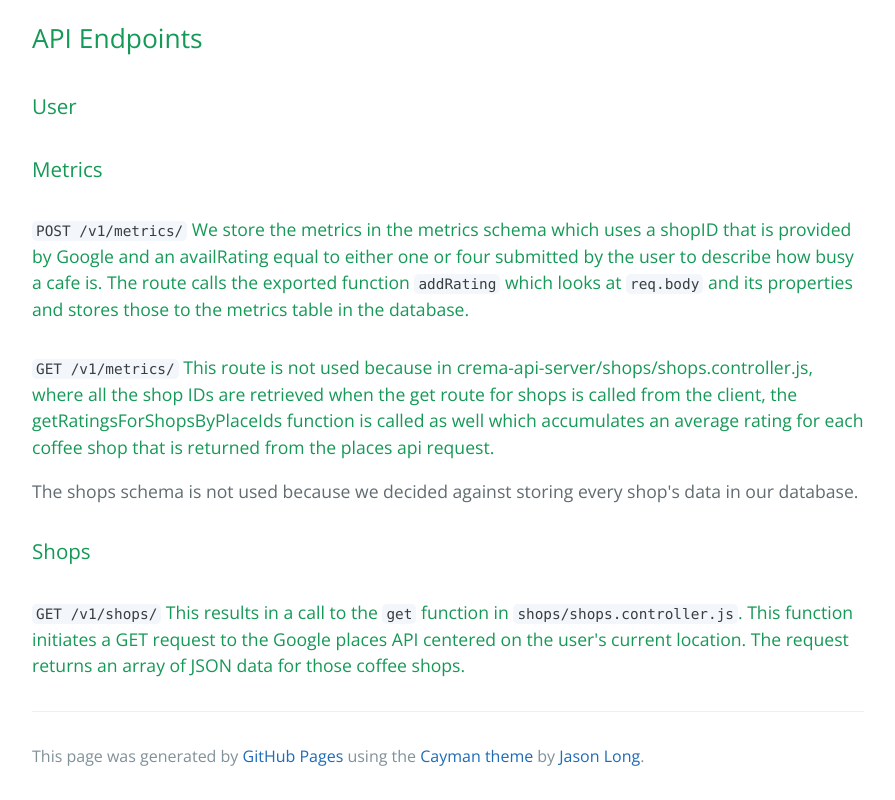
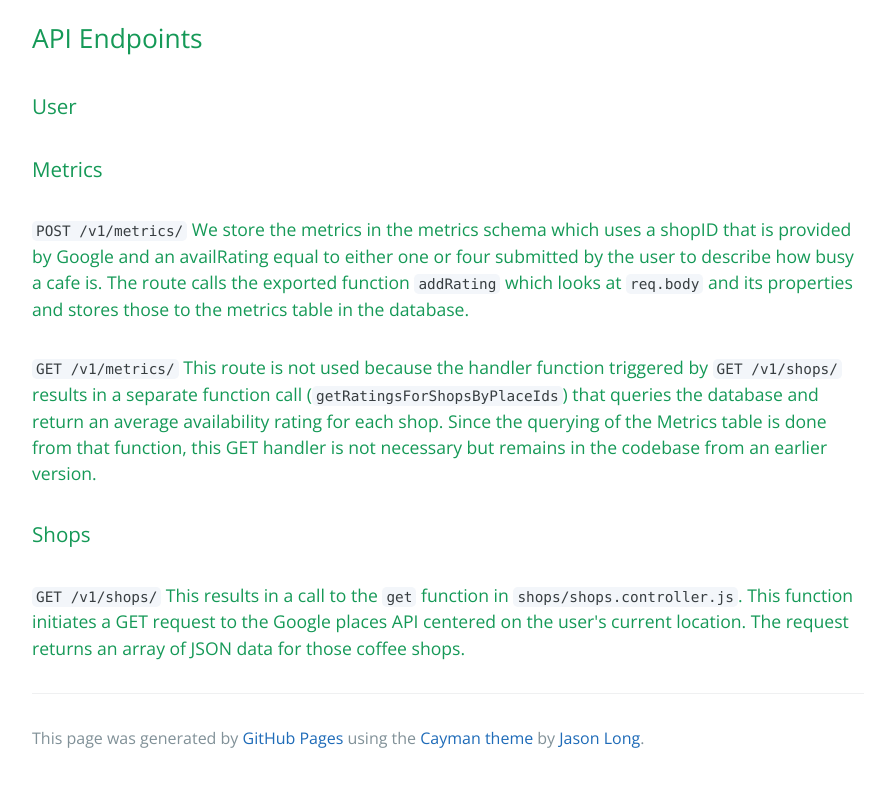
Before and after one commit to CremaLabs/cremaLabs.github.io, a plain HTML site: page index.html in a window 1280 px wide. Shown: the part 1525-2325 px from the top of the page, without its empty margins (192-1087 px from the left). Drawn offline with nearby package versions, Linux system fonts and the light colour scheme.

Commit message:
Replace master branch with page content via GitHub

```diff
--- a/index.html
+++ b/index.html
@@ -68,9 +68,7 @@
 <a id="post-v1metrics--we-store-the-metrics-in-the-metrics-schema-which-uses-a-shopid-that-is-provided-by-google-and-an-availrating-equal-to-either-one-or-four-submitted-by-the-user-to-describe-how-busy-a-cafe-is-the-route-calls-the-exported-function-addrating-which-looks-at-reqbody-and-its-properties-and-stores-those-to-the-metrics-table-in-the-database" class="anchor" href="#post-v1metrics--we-store-the-metrics-in-the-metrics-schema-which-uses-a-shopid-that-is-provided-by-google-and-an-availrating-equal-to-either-one-or-four-submitted-by-the-user-to-describe-how-busy-a-cafe-is-the-route-calls-the-exported-function-addrating-which-looks-at-reqbody-and-its-properties-and-stores-those-to-the-metrics-table-in-the-database" aria-hidden="true"><span aria-hidden="true" class="octicon octicon-link"></span></a><code>POST /v1/metrics/</code>  We store the metrics in the metrics schema which uses a shopID that is provided by Google and an availRating equal to either one or four submitted by the user to describe how busy a cafe is. The route calls the exported function <code>addRating</code> which looks at <code>req.body</code> and its properties and stores those to the metrics table in the database.</h4>
 
 <h4>
-<a id="get-v1metrics-this-route-is-not-used-because-in-crema-api-servershopsshopscontrollerjs-where-all-the-shop-ids-are-retrieved-when-the-get-route-for-shops-is-called-from-the-client-the-getratingsforshopsbyplaceids-function-is-called-as-well-which-accumulates-an-average-rating-for-each-coffee-shop-that-is-returned-from-the-places-api-request" class="anchor" href="#get-v1metrics-this-route-is-not-used-because-in-crema-api-servershopsshopscontrollerjs-where-all-the-shop-ids-are-retrieved-when-the-get-route-for-shops-is-called-from-the-client-the-getratingsforshopsbyplaceids-function-is-called-as-well-which-accumulates-an-average-rating-for-each-coffee-shop-that-is-returned-from-the-places-api-request" aria-hidden="true"><span aria-hidden="true" class="octicon octicon-link"></span></a><code>GET /v1/metrics/</code> This route is not used because in crema-api-server/shops/shops.controller.js, where all the shop IDs are retrieved when the get route for shops is called from the client, the getRatingsForShopsByPlaceIds function is called as well which accumulates an average rating for each coffee shop that is returned from the places api request.</h4>
-
-<p>The shops schema is not used because we decided against storing every shop's data in our database.</p>
+<a id="get-v1metrics-this-route-is-not-used-because-the-handler-function-triggered-by-get-v1shops-results-in-a-separate-function-call-getratingsforshopsbyplaceids-that-queries-the-database-and-return-an-average-availability-rating-for-each-shop-since-the-querying-of-the-metrics-table-is-done-from-that-function-this-get-handler-is-not-necessary-but-remains-in-the-codebase-from-an-earlier-version" class="anchor" href="#get-v1metrics-this-route-is-not-used-because-the-handler-function-triggered-by-get-v1shops-results-in-a-separate-function-call-getratingsforshopsbyplaceids-that-queries-the-database-and-return-an-average-availability-rating-for-each-shop-since-the-querying-of-the-metrics-table-is-done-from-that-function-this-get-handler-is-not-necessary-but-remains-in-the-codebase-from-an-earlier-version" aria-hidden="true"><span aria-hidden="true" class="octicon octicon-link"></span></a><code>GET /v1/metrics/</code> This route is not used because the handler function triggered by <code>GET /v1/shops/</code> results in a separate function call (<code>getRatingsForShopsByPlaceIds</code>) that queries the database and return an average availability rating for each shop. Since the querying of the Metrics table is done from that function, this GET handler is not necessary but remains in the codebase from an earlier version.</h4>
 
 <h3>
 <a id="shops" class="anchor" href="#shops" aria-hidden="true"><span aria-hidden="true" class="octicon octicon-link"></span></a>Shops</h3>
```
Also changed, not shown: params.json (+1 -1 lines).
